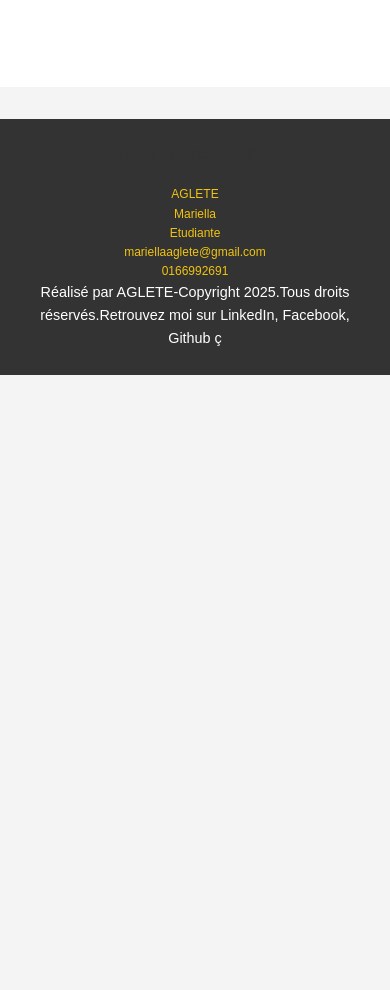
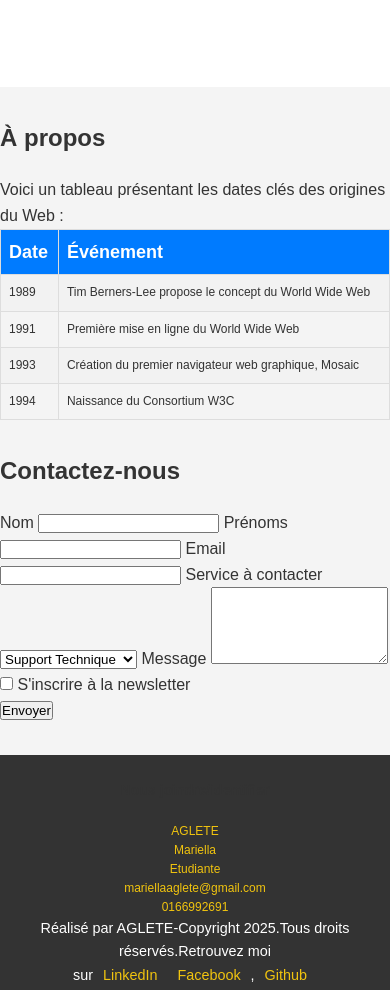
Before and after one commit to Marie685/aglete_mariella_semaine2_emn_html_css, a plain HTML site: page index.html in a window 390 px wide. Shown: the part 2902-3892 px from the top of the page. Before the commit the page ends 3277 px from the top, so only its background shows below. Drawn offline with Linux system fonts and the light colour scheme.

Commit message:
Un blog complet avec tableau, formulaire, et design responsive

```diff
--- a/index.html
+++ b/index.html
@@ -50,6 +50,67 @@
            <a href="#">Lire la suite</a>
         </section>
   </main>
+  </main>
+  <section id="about">
+    <h2>À propos</h2>
+    <p>Voici un tableau présentant les dates clés des origines du Web :</p>
+    <table>
+      <thead>
+        <tr>
+          <th>Date</th>
+          <th>Événement</th>
+        </tr>
+      </thead>
+      <tbody>
+        <tr>
+          <td>1989</td>
+          <td>Tim Berners-Lee propose le concept du World Wide Web</td>
+        </tr>
+        <tr>
+          <td>1991</td>
+          <td>Première mise en ligne du World Wide Web</td>
+        </tr>
+        <tr>
+          <td>1993</td>
+          <td>Création du premier navigateur web graphique, Mosaic</td>
+        </tr>
+        <tr>
+          <td>1994</td>
+          <td>Naissance du Consortium W3C</td>
+        </tr>
+      </tbody>
+    </table>
+  </section>
+  <section id="contact">
+    <h2>Contactez-nous</h2>
+    <form action="#" method="post">
+      <label for="nom">Nom</label>
+      <input type="text" id="nom" name="nom" required>
+
+      <label for="prenoms">Prénoms</label>
+      <input type="text" id="prenoms" name="prenoms" required>
+
+      <label for="email">Email</label>
+      <input type="email" id="email" name="email" required>
+
+      <label for="service">Service à contacter</label>
+      <select id="service" name="service" required>
+        <option value="support">Support Technique</option>
+        <option value="ventes">Service des Ventes</option>
+        <option value="communication">Communication</option>
+      </select>
+
+      <label for="message">Message</label>
+      <textarea id="message" name="message" rows="5" required></textarea>
+
+      <div>
+        <input type="checkbox" id="newsletter" name="newsletter">
+        <label for="newsletter">S'inscrire à la newsletter</label>
+      </div>
+
+      <button type="submit">Envoyer</button>
+    </form>
+  </section>
   <footer>
     <h3>Nous joindre/identifier</h3>
     <address>
@@ -62,11 +123,9 @@
       <a href="Email">mariellaaglete@gmail.com</a>
       <br>
       <a href="tel">0166992691</a>
-                  <p>Réalisé par AGLETE-Copyright 2025.Tous droits réservés.Retrouvez moi sur LinkedIn, Facebook, Github ç</p>
+      <p>Réalisé par AGLETE-Copyright 2025.Tous droits réservés.Retrouvez moi sur<a href="https://www.linkedin.com/in/mariella-aglete-a18440326/">LinkedIn</a><a href="https://www.facebook.com/share/12EeSdZ8RWz/">Facebook</a>,<a href="https://github.com/dashboard">Github</a></p>
 
     </address>
 </footer>
-  </main>
-
 </body>
 </html>
```
Also changed, not shown: style.css (line endings or trailing spaces). Lines whose indentation alone changed are shown as unchanged.
